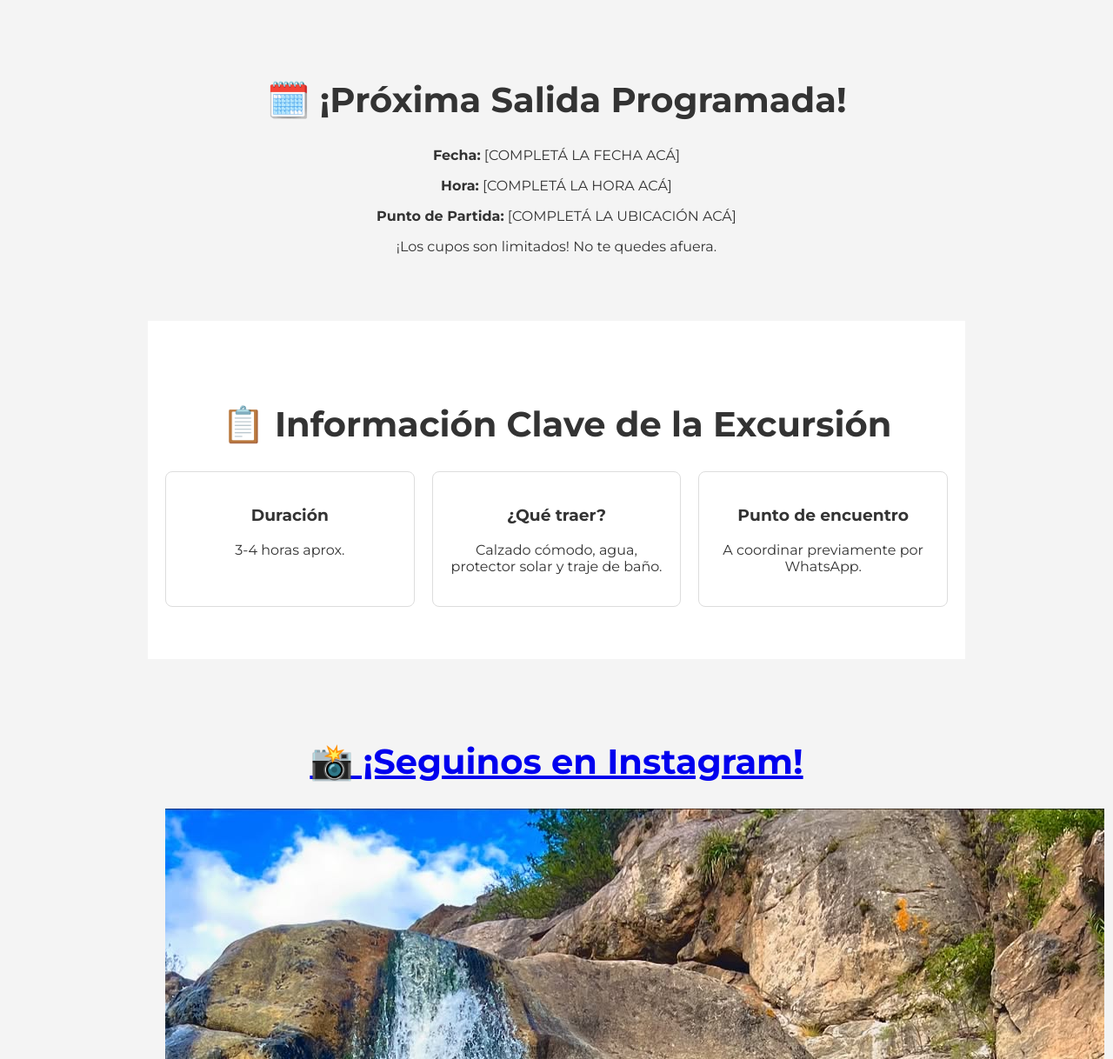
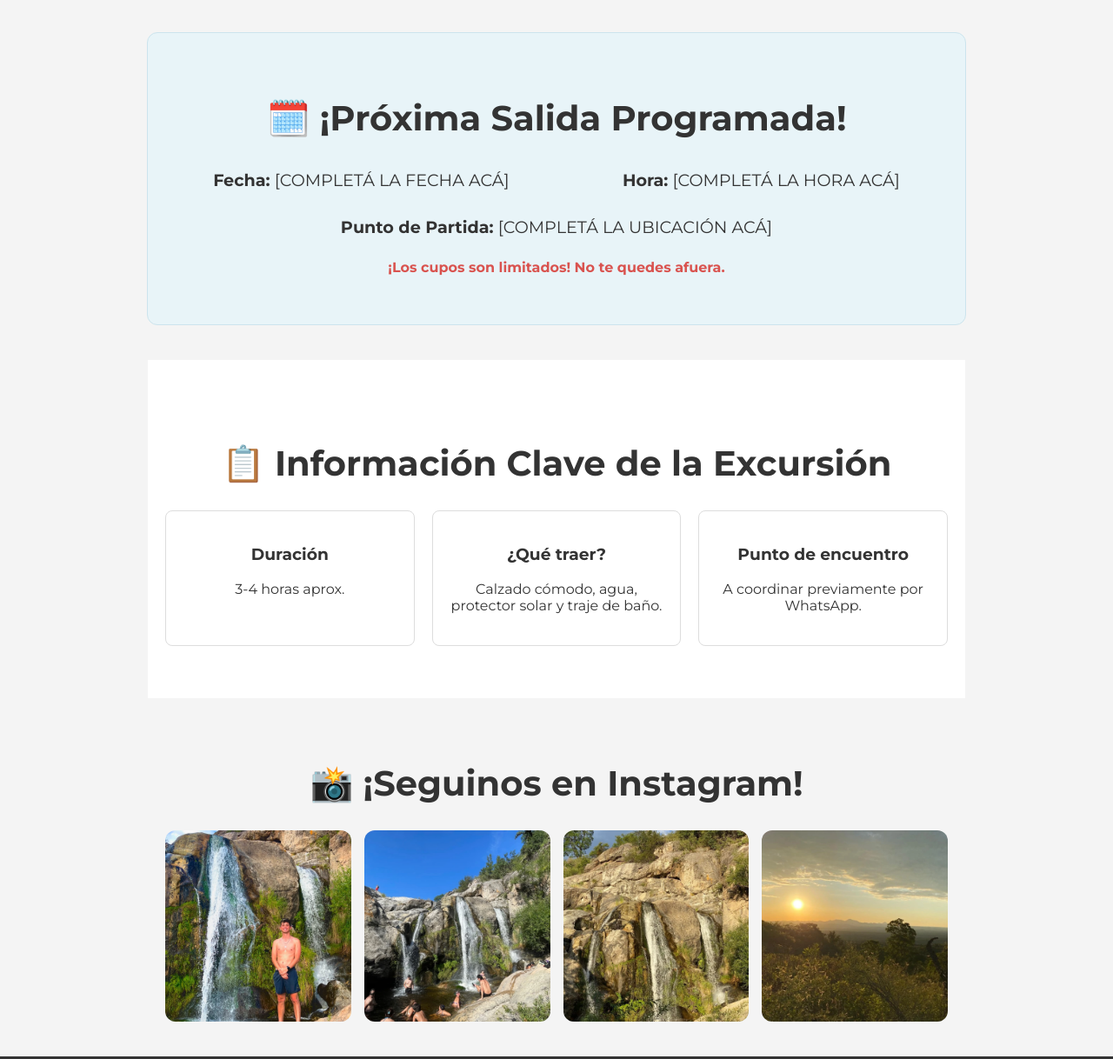
Before and after one commit to Emilianocecchi/cascadacasadeplata, a plain HTML site: page index.html in a window 1280 px wide. Shown: the part 1108-2326 px from the top of the page at 87% size. Drawn offline with Linux system fonts and the light colour scheme.

Commit message:
Update style.css

```diff
--- a/style.css
+++ b/style.css
@@ -10,7 +10,7 @@ body {
 
 /* 1. Sección Héroe */
 .hero {
-    background-image: linear-gradient(rgba(0, 0, 0, 0.5), rgba(0, 0, 0, 0.5)), url('https://github.com/Emilianocecchi/cascadacasadeplata/blob/main/hero-background.jpg?raw=true'); /* REEMPLAZA ESTA IMAGEN */
+    background-image: linear-gradient(rgba(0, 0, 0, 0.5), rgba(0, 0, 0, 0.5)), url('https://github.com/Emilianocecchi/cascadacasadeplata/blob/main/hero-background.jpg?raw=true');
     background-size: cover;
     background-position: center;
     height: 100vh;
@@ -61,6 +61,33 @@ body {
     margin-bottom: 30px;
 }
 
+/* NUEVO: Estilos para la sección de Próxima Salida */
+.proxima-salida-section {
+    background-color: #e8f4f8; /* Un celeste suave para destacar */
+    border-radius: 12px;
+    margin: 40px auto;
+    padding: 40px 20px;
+    border: 1px solid #cce4ed;
+}
+
+.salida-info {
+    display: flex;
+    justify-content: space-around;
+    flex-wrap: wrap;
+    gap: 20px;
+    font-size: 1.2em;
+}
+
+.salida-info p {
+    margin: 5px;
+}
+
+.cupos-limitados {
+    margin-top: 20px;
+    font-weight: bold;
+    color: #d9534f;
+}
+
 /* 3. Información Clave */
 .info-section {
     background-color: #fff;
@@ -78,19 +105,37 @@ body {
     border-radius: 8px;
 }
 
-/* 4. Galería */
-.gallery {
-    display: grid;
-    grid-template-columns: repeat(auto-fit, minmax(300px, 1fr));
-    gap: 10px;
+/* NUEVO: Estilos para la sección de Instagram */
+.instagram-link {
+    text-decoration: none;
+    color: inherit; /* Hereda el color del texto para que no se vea azul */
 }
 
-.gallery img {
+.instagram-section {
+    padding-top: 40px;
+    padding-bottom: 40px;
+}
+
+.instagram-grid {
+    display: grid;
+    grid-template-columns: repeat(auto-fit, minmax(200px, 1fr));
+    gap: 15px;
+    margin-top: 20px;
+}
+
+.instagram-grid img {
     width: 100%;
-    height: auto;
-    border-radius: 8px;
-    object-fit: cover;
+    height: 220px; /* Alto fijo para que todas las imágenes sean iguales */
+    object-fit: cover; /* Evita que la imagen se deforme */
+    border-radius: 12px;
+    transition: transform 0.3s ease, box-shadow 0.3s ease;
 }
+
+.instagram-grid img:hover {
+    transform: scale(1.05);
+    box-shadow: 0 8px 15px rgba(0,0,0,0.2);
+}
+
 
 /* 5. Footer */
 .footer {
@@ -123,4 +168,8 @@ body {
     .section h2 {
         font-size: 2em;
     }
+    .salida-info {
+        flex-direction: column;
+        align-items: center;
+    }
 }
```
